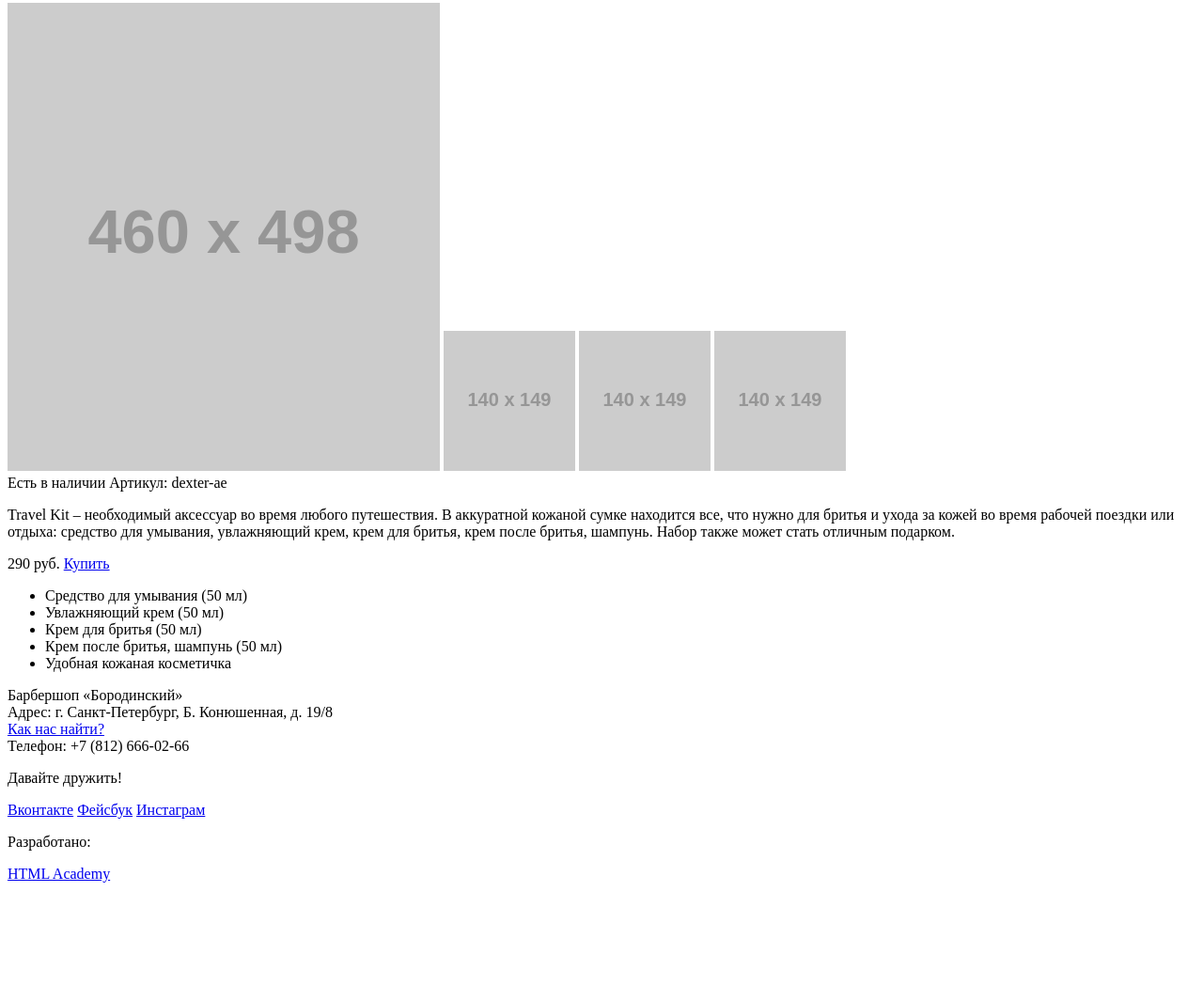
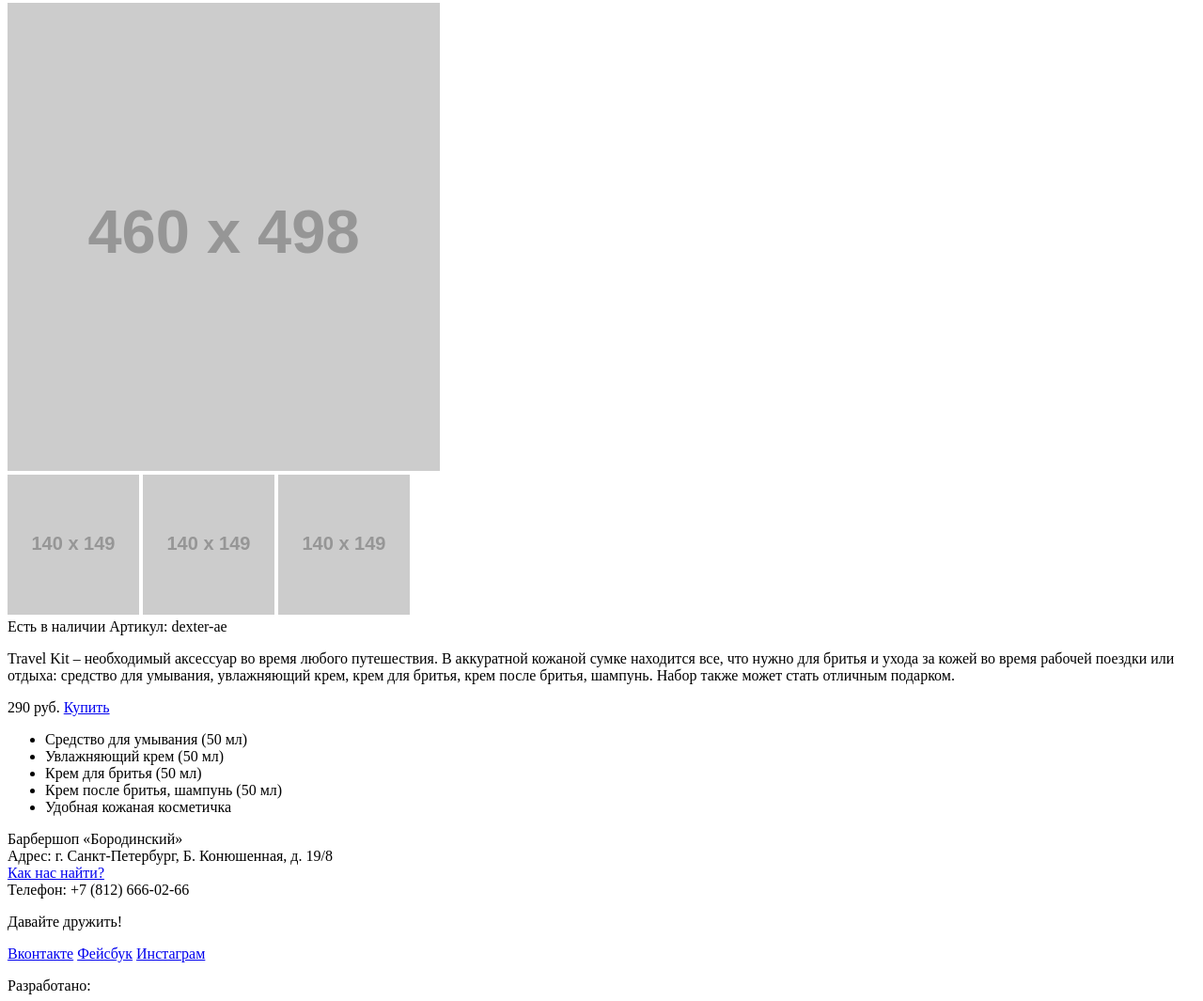
Before and after one commit to Mikhail1992/87719-barbershop, a plain HTML site: page catalog-item.html in a window 1280 px wide. Shown: the part 341-1406 px from the top of the page at 94% size. Before the commit the page ends 1288 px from the top, so only its background shows below. Drawn offline with Linux system fonts and the light colour scheme; placeholder pictures from the web are drawn by us.

Commit message:
еще подправил

```diff
--- a/catalog-item.html
+++ b/catalog-item.html
@@ -42,11 +42,13 @@
             <li><a href="#">Средства для ухода</a></li>
             <li>Набор для путешествий «Baxter of California»</li>
           </ul>
-        <section class="images">
-            <img src="http://placehold.it/460x498" alt="Набор для путешествий «Baxter of California»" width="460" height="498">
-            <img src="http://placehold.it/140x149" alt="Набор для путешествий «Baxter of California»" width="140" height="149">
-            <img src="http://placehold.it/140x149" alt="Набор для путешествий «Baxter of California»" width="140" height="149">
-            <img class="active" src="http://placehold.it/140x149" alt="Набор для путешествий «Baxter of California»" width="140" height="149">
+        <section class="product-images">
+            <img class="product-avatar" src="http://placehold.it/460x498" alt="Набор для путешествий «Baxter of California»" width="460" height="498">
+            <div class="other-images">
+              <a href="#"><img src="http://placehold.it/140x149" alt="Набор для путешествий «Baxter of California»" width="140" height="149"></a>
+              <a href="#"><img src="http://placehold.it/140x149" alt="Набор для путешествий «Baxter of California»" width="140" height="149"></a>
+              <a href="#"><img class="active" src="http://placehold.it/140x149" alt="Набор для путешествий «Baxter of California»" width="140" height="149"></a>
+            </div>
         </section>
         <section class="description">
           <span class="availability">Есть в наличии</span>
@@ -57,19 +59,15 @@
           увлажняющий крем, крем для бритья, крем после бритья, шампунь. Набор
           также может стать отличным подарком.
           </p>
-          <div class="price-button">
             <span class="price">290 руб.</span>
             <a href="#" class="btn">Купить</a>
-          </div>
-          <article class="a-set">
-            <ul>
+            <ul ul="default-list">
               <li>Средство для умывания (50 мл)</li>
               <li>Увлажняющий крем (50 мл)</li>
               <li>Крем для бритья (50 мл)</li>
               <li>Крем после бритья, шампунь (50 мл)</li>
               <li>Удобная кожаная косметичка</li>
             </ul>
-          </article>
         </section>
       </main>
       <footer class="main-footer">
```
Also changed, not shown: catalog.html (+0 -2 lines).
